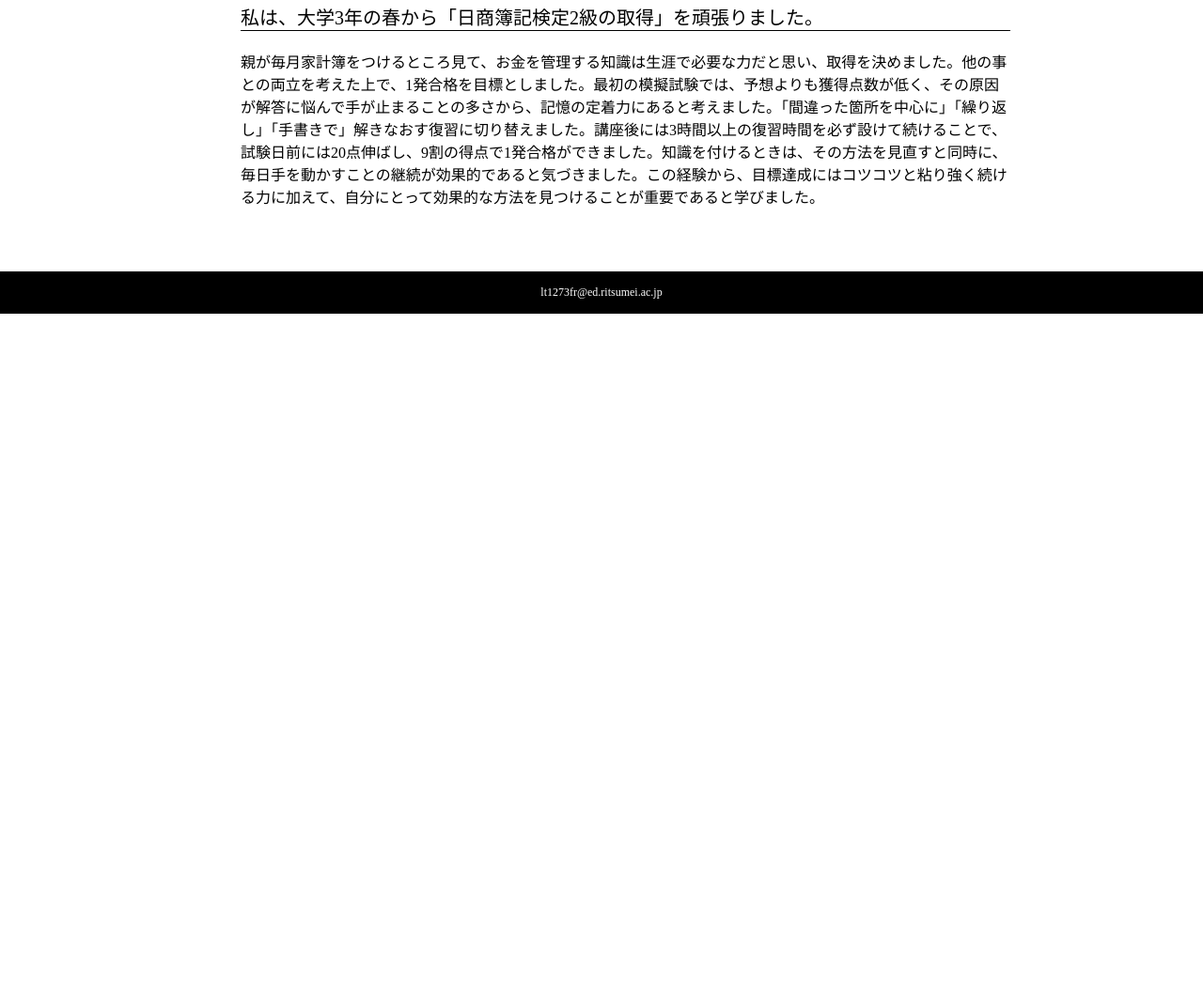
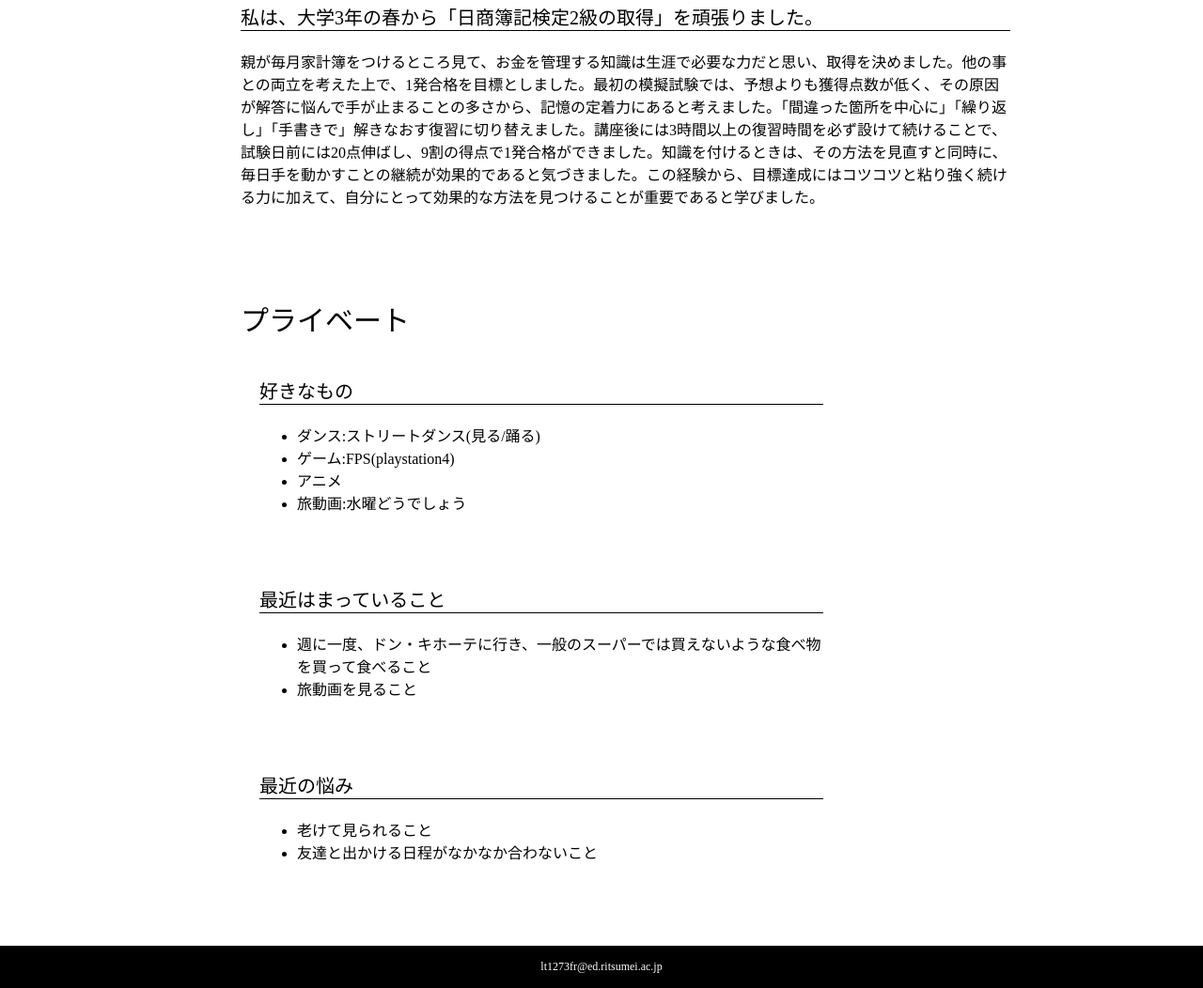
Before and after one commit to shimomura95/Free, a plain HTML site: page index.html in a window 1280 px wide. Shown: the part 1643-2695 px from the top of the page at 94% size. Before the commit the page ends 1977 px from the top, so only its background shows below. Drawn offline with Linux system fonts and the light colour scheme.

Commit message:
private commit

```diff
--- /dev/null
+++ b/Sass/_private.scss
@@ -0,0 +1,45 @@
+#private {
+    padding: 40px 0;
+}
+
+.pv-title {
+    font-size: 30px;
+}
+
+.pv-content {
+    padding: 20px;
+    width: 600px;
+}
+
+.like-title {
+    font-size: 20px;
+
+    &::after {
+        display: block;
+        width: 100%;
+        content: "";
+        border-top: 1px solid black;
+    }
+}
+
+.into-title {
+    font-size: 20px;
+
+    &::after {
+        display: block;
+        width: 100%;
+        content: "";
+        border-top: 1px solid black;
+    }
+}
+
+.worries-title {
+    font-size: 20px;
+
+    &::after {
+        display: block;
+        width: 100%;
+        content: "";
+        border-top: 1px solid black;
+    }
+}
--- a/Sass/main.scss
+++ b/Sass/main.scss
@@ -5,4 +5,5 @@
 @import "activity";
 @import "pr";
 @import "effort";
+@import "private";
 @import "footer";
--- a/index.html
+++ b/index.html
@@ -5,14 +5,14 @@
     <meta charset="UTF-8">
     <meta http-equiv="X-UA-Compatible" content="IE=edge">
     <meta name="viewport" content="width=device-width, initial-scale=1.0">
-    <title>履歴書</title>
+    <title>履歴書/自己紹介</title>
     <link rel="stylesheet" href="css/main.css">
 </head>
 
 <body>
     <!-- header -->
     <header>
-        <div class="header-title">履歴書</div>
+        <div class="header-title">履歴書/自己紹介</div>
         <nav class="header-nav">
             <ul>
                 <li>INTRO</li>
@@ -112,6 +112,39 @@
                     </p>
                 </div>
         </section>
+
+        <section id="private">
+            <div class="pv-ineer">
+                <div class="pv-title">
+                    <span class="title-e">プライベート</span>
+                </div>
+                <div class="pv-item">
+                    <div class="pv-content">
+                        <p class="like-title">好きなもの</p>
+                        <ul>
+                            <li>ダンス:ストリートダンス(見る/踊る)</li>
+                            <li>ゲーム:FPS(playstation4)</li>
+                            <li>アニメ</li>
+                            <li>旅動画:水曜どうでしょう</li>
+                        </ul>
+                    </div>
+                    <div class="pv-content">
+                        <p class="into-title">最近はまっていること</p>
+                        <ul>
+                            <li>週に一度、ドン・キホーテに行き、一般のスーパーでは買えないような食べ物を買って食べること</li>
+                            <li>旅動画を見ること</li>
+                        </ul>
+                    </div>
+                    <div class="pv-content">
+                        <p class="worries-title">最近の悩み</p>
+                        <ul>
+                            <li>老けて見られること</li>
+                            <li>友達と出かける日程がなかなか合わないこと</li>
+                        </ul>
+                    </div>
+                </div>
+            </div>
+        </section>
     </main>
 
     <!-- footer -->
```
Also changed, not shown: css/main.css, 1 other file.
